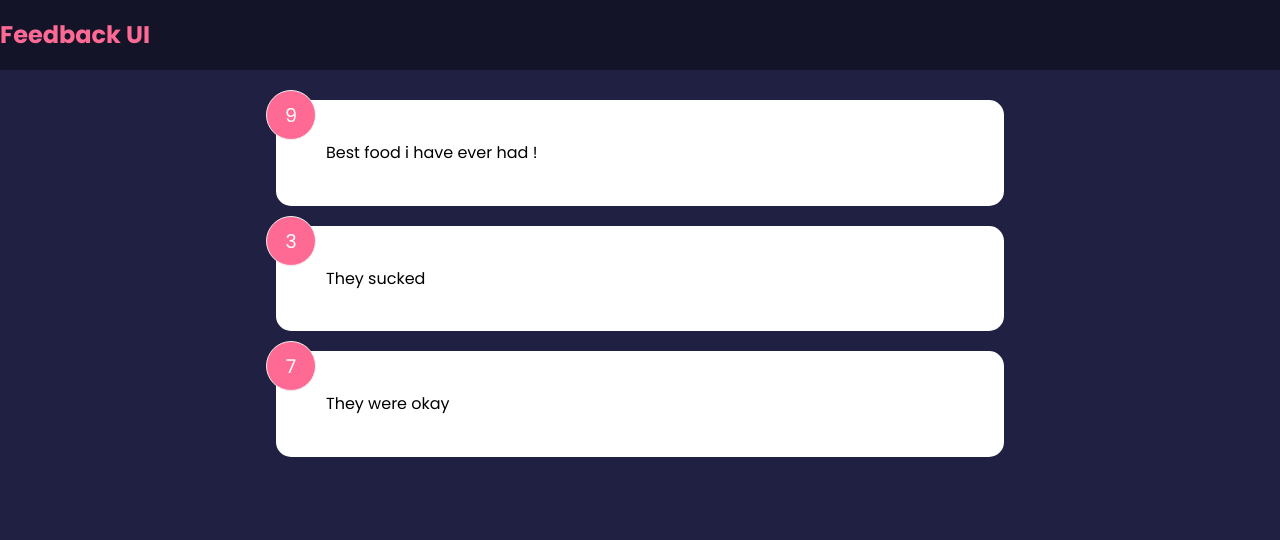
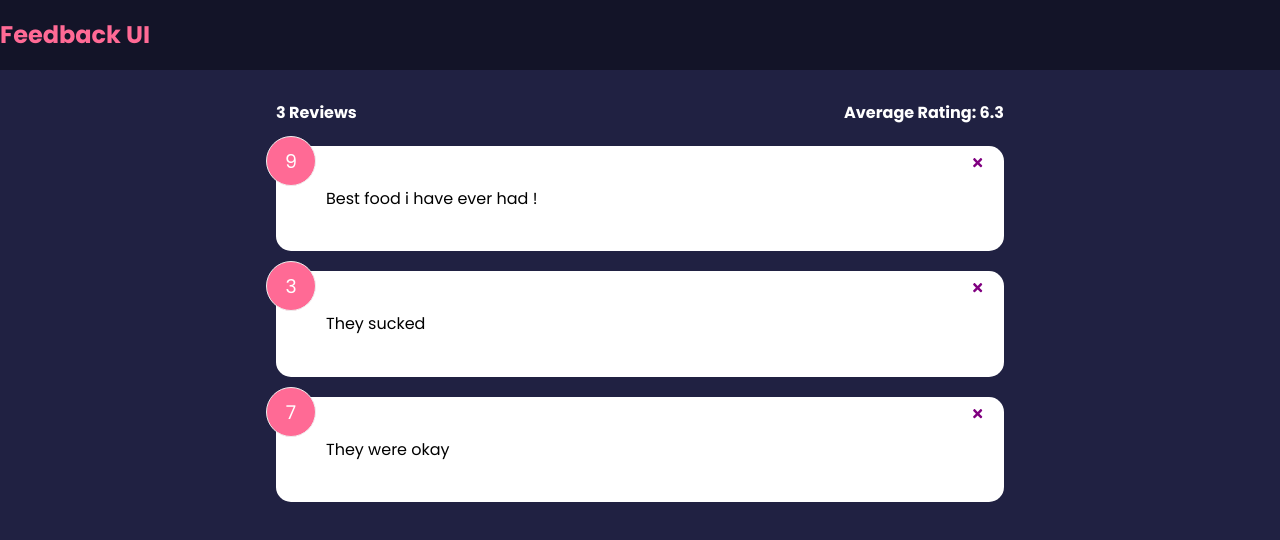
Before and after one commit to 4lexjandro/Jan24, a React (Create React App) app: page / in a window 1280 px wide. Shown: the top 540 px of the page. Built offline with nearby package versions, Linux system fonts and the light colour scheme.

Commit message:
added feedbackStats to project

```diff
--- a/src/App.js
+++ b/src/App.js
@@ -2,16 +2,25 @@
 import Header from "./components/Header"
 import FeedbackList from "./components/FeedbackList"
 import FeedbackData from './data/FeedbackData'
+import FeedbackStats from './components/FeedbackStats'
 
 
 function App() {
     const [feedback, setFeedback] = useState (FeedbackData)
+    const deleteFeedback = (id) => {
+        if (window.confirm('Are you sure you want to delete?'))
+        {
+        setFeedback(feedback.filter((item) => item.id !== id))
+        }
+    }
 
     return (
         <>
             <Header />
             <div className='container'>
-            <FeedbackList feedback={feedback}/>
+            <FeedbackStats feedback={feedback} />
+            <FeedbackList feedback={feedback}
+            handleDelete={deleteFeedback}/>
             </div>
         </>
     )
--- a/src/components/FeedbackItem.jsx
+++ b/src/components/FeedbackItem.jsx
@@ -1,10 +1,11 @@
+import { FaTimes } from 'react-icons/fa'
 import PropTypes from 'prop-types'
 import Card from './shared/Card'
 
 
 
 
-function FeedbackItem({item}) {
+function FeedbackItem({item, handleDelete}) {
 
 
 
@@ -14,6 +15,10 @@
     <Card >
 
       <div className='num-display'>{item.rating}</div>
+      <button onClick = {() => handleDelete(item.id)}
+       className='close'>
+        <FaTimes color='purple' />
+      </button>
       <div className='text-display'>{item.text}</div>
 
   </Card>
--- a/src/components/FeedbackList.jsx
+++ b/src/components/FeedbackList.jsx
@@ -1,7 +1,7 @@
 import FeedbackItem from './FeedbackItem'
 import PropTypes from 'prop-types'
 
-function FeedbackList({feedback}) {
+function FeedbackList({feedback, handleDelete}) {
     if (!feedback || feedback.length === 0){
         return <p>No Feedback yet</p>
     }
@@ -10,7 +10,9 @@
 
   return <div className='feedback-list'>
       {feedback.map((item) => (
-          <FeedbackItem key={item.id} item={item} />
+          <FeedbackItem key={item.id}
+          item={item}
+          handleDelete={handleDelete} />
 
       ))}
   </div>;
--- /dev/null
+++ b/src/components/FeedbackStats.jsx
@@ -0,0 +1,32 @@
+import PropTypes from 'prop-types'
+
+function FeedbackStats({ feedback }) {
+
+        //Calculate ratings Average
+        let average = feedback.reduce((acc, cur) => {
+            return acc + cur.rating
+        }, 0) / feedback.length
+
+
+
+        average = average.toFixed(1).replace(/[.,]0$/, '')
+
+
+
+
+
+
+
+  return <div className='feedback-stats'>
+      <h4>{feedback.length} Reviews</h4>
+      <h4>Average Rating: {isNaN(average) ? 0 : average}</h4>
+
+  </div>
+}
+
+
+FeedbackStats.propTypes = {
+    feedback: PropTypes.array.isRequired,
+}
+
+export default FeedbackStats;
```
